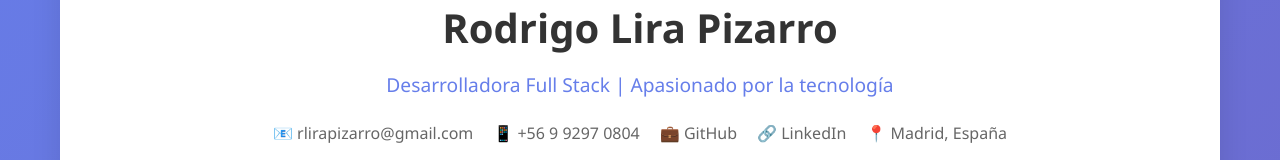
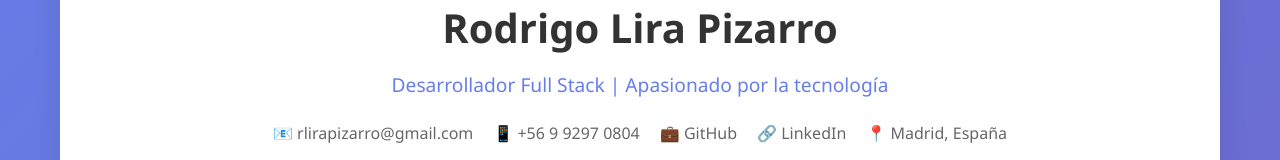
Before and after one commit to rodrolira/mi-portafolio-react, a React (Vite) app: page / in a window 1280 px wide. Shown: the part 334-494 px from the top of the page. Built offline with nearby package versions, Linux system fonts and the light colour scheme.

Commit message:
Arreglo del titulo

```diff
--- a/src/data/personalData.js
+++ b/src/data/personalData.js
@@ -2,7 +2,7 @@ import atklPreview from '../assets/projects/atkl-preview.webp'
 
 export const personalData = {
     name: "Rodrigo Lira Pizarro",
-    title: "Desarrolladora Full Stack | Apasionado por la tecnología",
+    title: "Desarrollador Full Stack | Apasionado por la tecnología",
     email: "rlirapizarro@gmail.com",
     phone: "+56 9 9297 0804",
     location: "Madrid, España",
```
